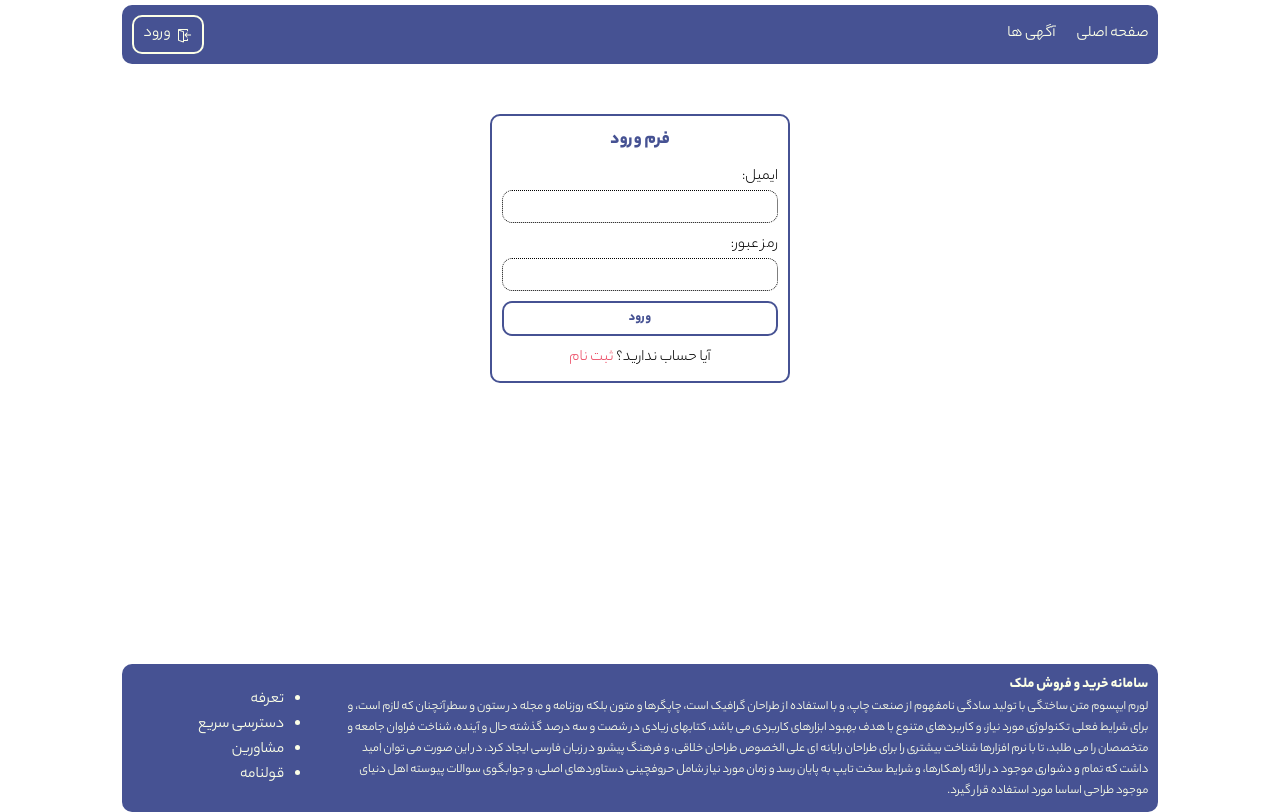
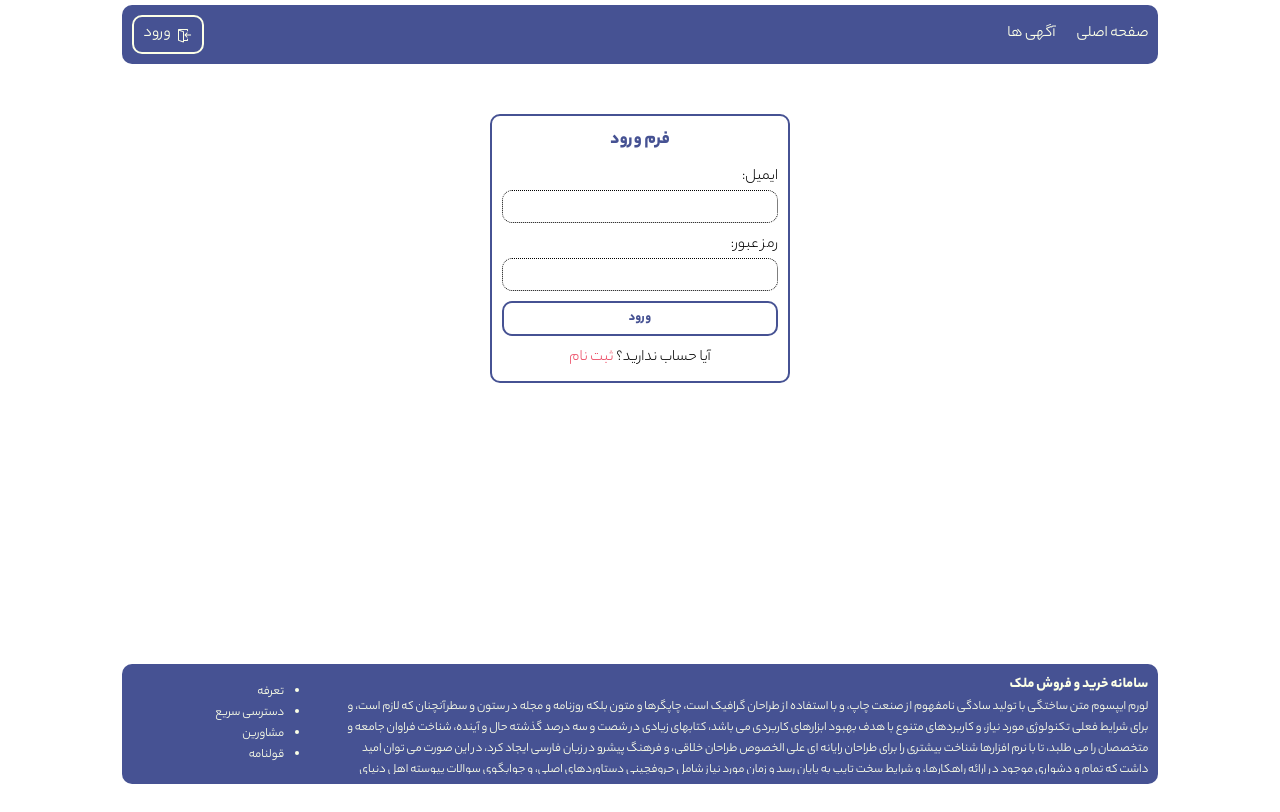
Before and after one commit to mohammadbayatzadeh/real-state, a Next.js app: page /login in a window 1280 px wide. Built offline with nearby package versions, Linux system fonts and the light colour scheme.

Commit message:
optimised codes

```diff
--- a/src/app/api/auth/signup/route.js
+++ b/src/app/api/auth/signup/route.js
@@ -1,7 +1,11 @@
+import { NextResponse } from "next/server";
+
+//models
 import Boss from "@/models/Boss";
+
+//functions
 import { hashPassword } from "@/utils/auth";
 import connectDB from "@/utils/connectDB";
-import { NextResponse } from "next/server";
 
 export async function POST(req) {
   try {
--- a/src/components/elements/Toast.js
+++ b/src/components/elements/Toast.js
@@ -1,5 +1,5 @@
 import { toast } from "react-toastify";
-
+//styles
 import "react-toastify/dist/ReactToastify.css";
 
 function Toast(text, type) {
--- a/src/components/layout/Footer.js
+++ b/src/components/layout/Footer.js
@@ -1,4 +1,4 @@
-import React from "react";
+//styles
 import styles from "./Footer.module.css";
 
 function Footer() {
--- a/src/components/layout/Footer.module.css
+++ b/src/components/layout/Footer.module.css
@@ -16,10 +16,14 @@
 
 .footer .desc {
   width: 80%;
+  height: 100px;
   text-align: right;
   font-size: .8em;
+  overflow-y: scroll;
+  scrollbar-width: none;
 }
 
 .footer .menu {
+  font-size: .8em;
   width: 15%;
 }
--- a/src/components/layout/Header.js
+++ b/src/components/layout/Header.js
@@ -1,7 +1,11 @@
 import Link from "next/link";
+
+//icons
 import { VscSignIn } from "react-icons/vsc";
 
+//styles
 import styles from "./Header.module.css";
+
 function Header() {
   return (
     <header className={styles.header}>
--- a/src/components/layout/Layout.js
+++ b/src/components/layout/Layout.js
@@ -1,5 +1,8 @@
+//components
 import Header from "./Header";
 import Footer from "./Footer";
+
+//styles
 import styles from "./Layout.module.css";
 
 function Layout({ children }) {
--- a/src/components/templates/LoginPage.js
+++ b/src/components/templates/LoginPage.js
@@ -7,7 +7,7 @@ import Link from "next/link";
 //functions
 import { signIn } from "next-auth/react";
 
-//elemets
+//components
 import Toast from "../elements/Toast";
 import { ThreeDots } from "react-loader-spinner";
 
--- a/src/components/templates/RegisterPage.js
+++ b/src/components/templates/RegisterPage.js
@@ -5,12 +5,14 @@ import { useRouter } from "next/navigation";
 import Link from "next/link";
 import axios from "axios";
 
-//elements
+//components
 import Toast from "../elements/Toast";
 import { ThreeDots } from "react-loader-spinner";
 
 //styles
 import styles from "./Loginpage.module.css";
+
+
 function LoginPage() {
   const router = useRouter();
 
--- a/src/utils/Fonts.js
+++ b/src/utils/Fonts.js
@@ -1,4 +1,5 @@
 import localFont from "next/font/local";
+
 export const Yekan = localFont({
   src: [
     {
```
Also changed, not shown: src/app/api/auth/[...nextauth]/route.js (+6 -2 lines).
